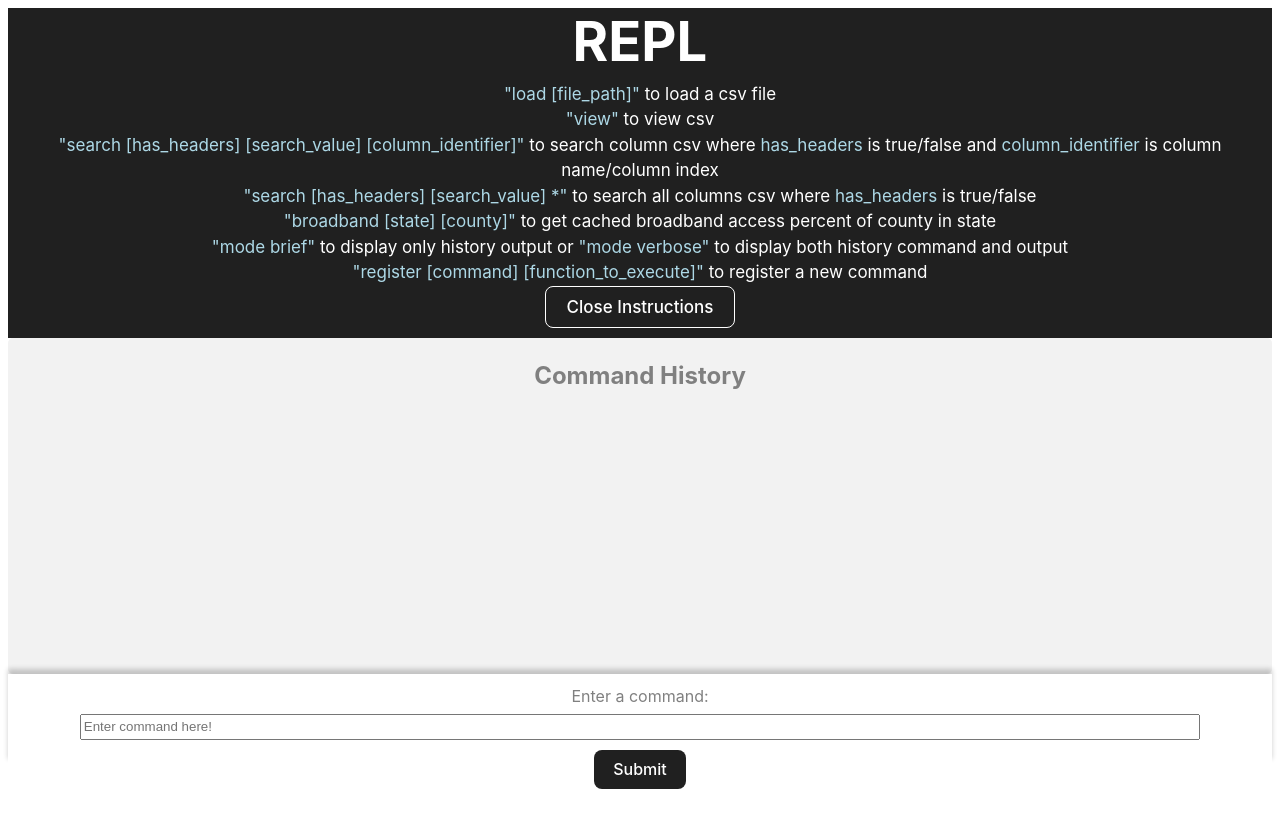
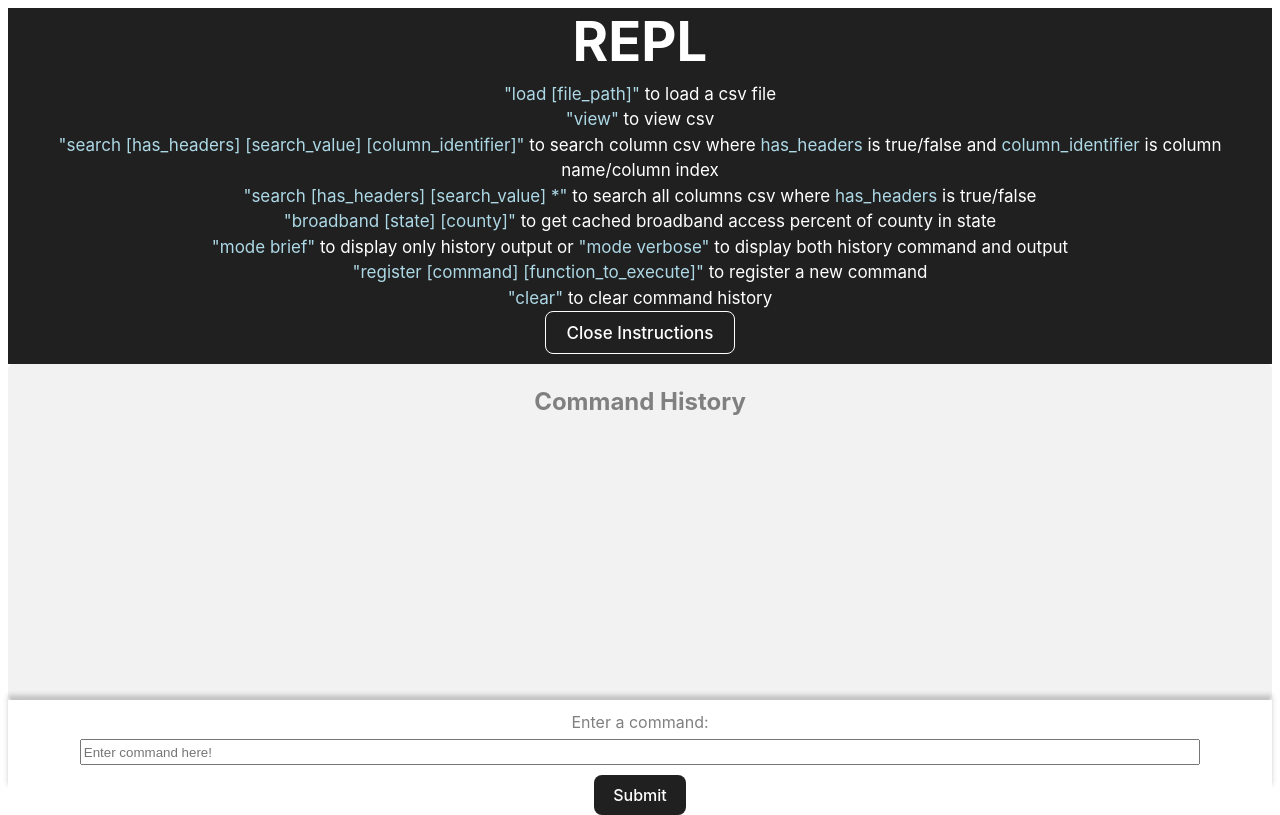
Before and after one commit to prlakshm/repl, a React (Vite) app in the folder repl/: page / in a window 1280 px wide. Built offline with nearby package versions, Linux system fonts and the light colour scheme; a web font is replaced by a local one.

Commit message:
Feat: added clear command to App.tsx instructions panel

```diff
--- a/repl/src/frontend/components/App.tsx
+++ b/repl/src/frontend/components/App.tsx
@@ -60,6 +60,12 @@ function App() {
               </span>{" "}
               to register a new command
             </div>
+            <div>
+              <span style={{ color: "lightblue" }}>
+                "clear"
+              </span>{" "}
+              to clear command history
+            </div>
           </>
         )}
         <button
```
